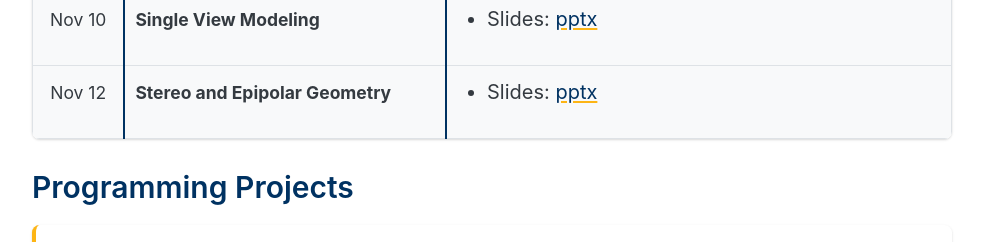
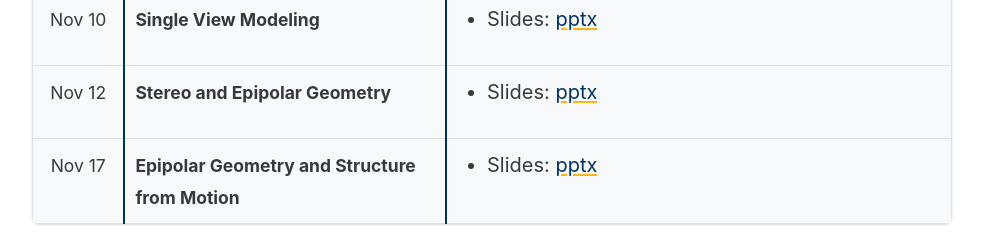
Before and after one commit to cal-cs180/cal-cs180.github.io, a plain HTML site: page fa26/index.html in a window 1280 px wide. Shown: the part 4897-5139 px from the top of the page, without its empty margins (268-1251 px from the left). Drawn offline with Linux system fonts and the light colour scheme.

Commit message:
Nov 17: Epipolar Geometry and Structure from Motion slides

```diff
--- a/fa26/index.html
+++ b/fa26/index.html
@@ -1132,6 +1132,23 @@
           </tr>
 
           <tr class="table-row-border">
+            <td class="table-cell table-cell-right-border text-center" style="width: 8%">
+              <span class="font-helvetica">Nov 17</span>
+            </td>
+            <td class="table-cell" style="width: 62%">
+              <b><span class="font-helvetica">Epipolar Geometry and Structure from Motion</span></b>
+            </td>
+            <td class="table-cell table-cell-left-border" style="width: 28%">
+              <ul>
+                <li>
+                  Slides:
+                  <a href="./Lectures/EpipolarSfM2026.pptx">pptx</a>
+                </li>
+              </ul>
+            </td>
+          </tr>
+
+          <tr class="table-row-border">
             <td
               class="table-cell table-cell-right-border text-center"
               style="width: 8%"
@@ -1775,7 +1792,7 @@
       courseInfo.after(classSchedule);
       const projects = [...document.querySelectorAll('section')].find((section) => section.querySelector('h2')?.textContent.trim() === 'Programming Projects');
       classSchedule.after(projects);
-      [...classSchedule.querySelectorAll('tbody tr')].slice(22).forEach((row) => row.remove());
+      [...classSchedule.querySelectorAll('tbody tr')].slice(23).forEach((row) => row.remove());
 
       const projectItems = [...projects.querySelectorAll(':scope > .project-item')];
       const nerfProject = projectItems.find((item) => item.textContent.includes('Neural Radiance Field'));
```
Also changed, not shown: 1 other file.
